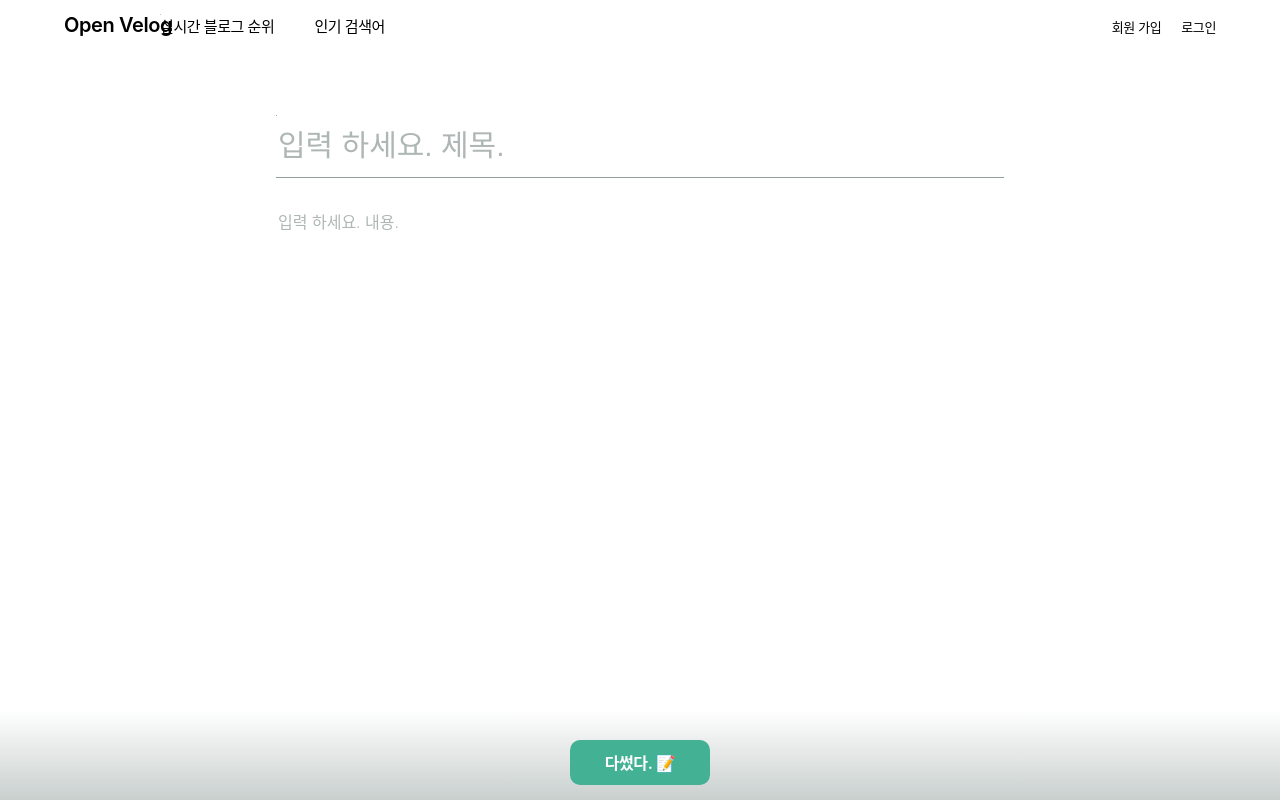
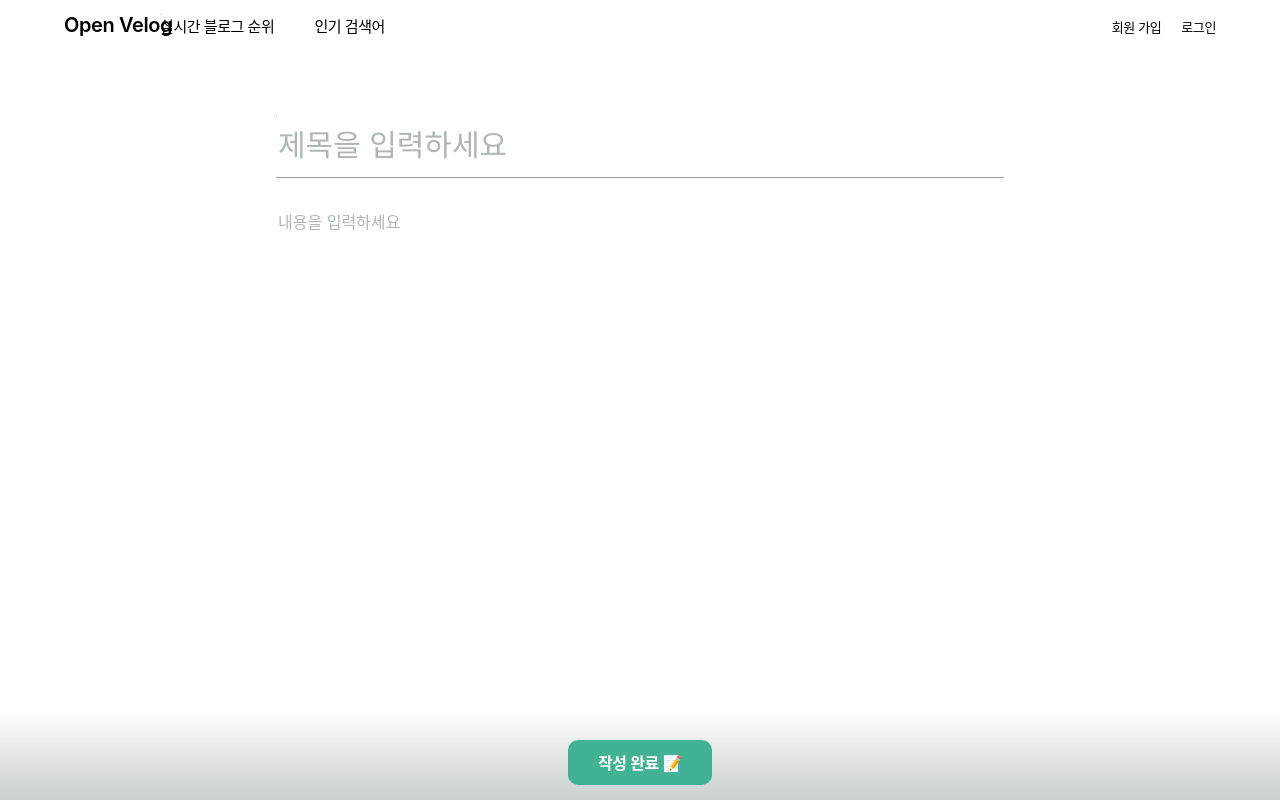
Before and after one commit to yemsu/nextjs-open-velog, a Next.js app: page /write in a window 1280 px wide. Built offline with nearby package versions, Linux system fonts and the light colour scheme; a web font is replaced by a local one.

Commit message:
chore: 글쓰기 페이지 placeholder,  버튼명 변경

```diff
--- a/src/pages/write/index.tsx
+++ b/src/pages/write/index.tsx
@@ -85,7 +85,7 @@ function Write() {
           type="text"
           name="boardTitle"
           value={forms.boardTitle}
-          placeholder="입력 하세요. 제목."
+          placeholder="제목을 입력하세요"
           size="big"
           onChange={onChange}
         />
@@ -94,7 +94,7 @@ function Write() {
             type="textarea"
             name="boardContent"
             value={forms.boardContent}
-            placeholder="입력 하세요. 내용."
+            placeholder="내용을 입력하세요"
             size="big"
             onChange={onChange}
           />
@@ -102,7 +102,7 @@ function Write() {
         <BottomFixBar>
           <Button
             styleType="square-round"
-            buttonText="다썼다. 📝"
+            buttonText="작성 완료 📝"
             bgColor="primary"
             size="large"
             onClick={onClickSave}
```
